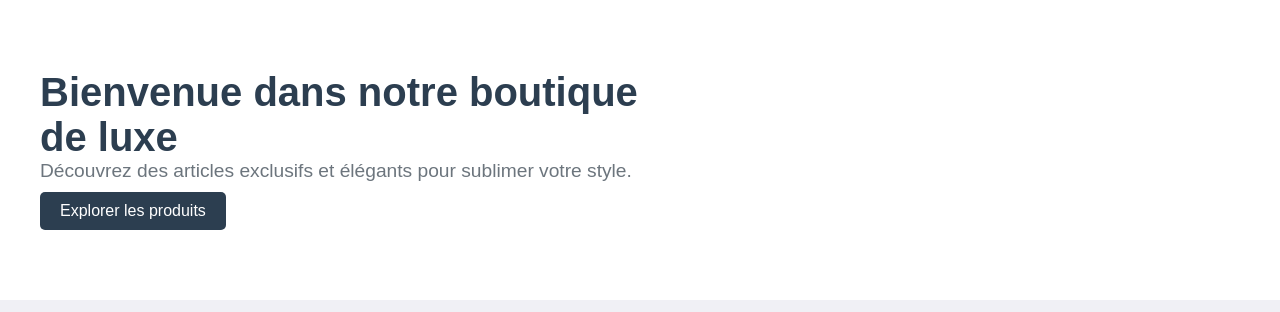
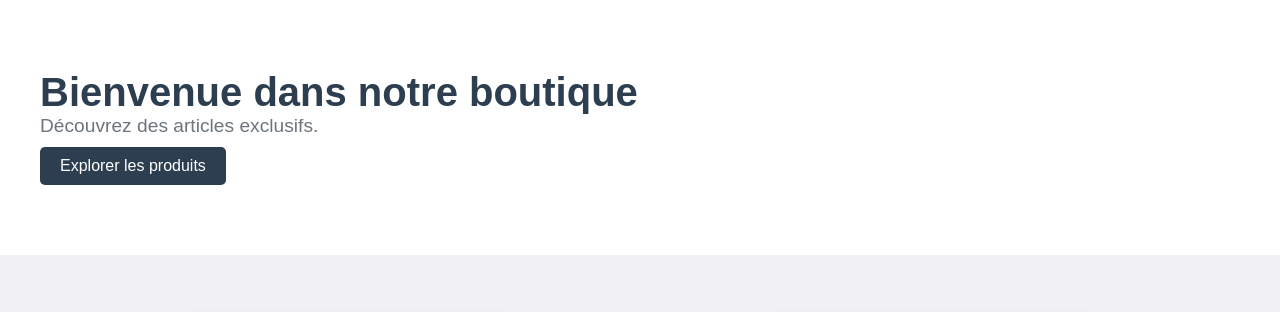
Before and after one commit to Intouchable0312/Cnfans, a plain HTML site: page index.html in a window 1280 px wide. Shown: the top 312 px of the page. Drawn offline with Linux system fonts and the light colour scheme; a script that the page names is missing.

Commit message:
Update index.html

```diff
--- a/index.html
+++ b/index.html
@@ -3,7 +3,7 @@
 <head>
     <meta charset="UTF-8">
     <meta name="viewport" content="width=device-width, initial-scale=1.0">
-    <title>Luxueux E-Commerce</title>
+    <title>Boutique de Nathan</title>
     <link rel="stylesheet" href="styles.css">
 </head>
 <body>
@@ -11,8 +11,8 @@
     <header class="header">
         <div class="header-content">
             <div class="header-text">
-                <h1>Bienvenue dans notre boutique de luxe</h1>
-                <p>Découvrez des articles exclusifs et élégants pour sublimer votre style.</p>
+                <h1>Bienvenue dans notre boutique</h1>
+                <p>Découvrez des articles exclusifs.</p>
                 <button>Explorer les produits</button>
             </div>
         </div>
```
